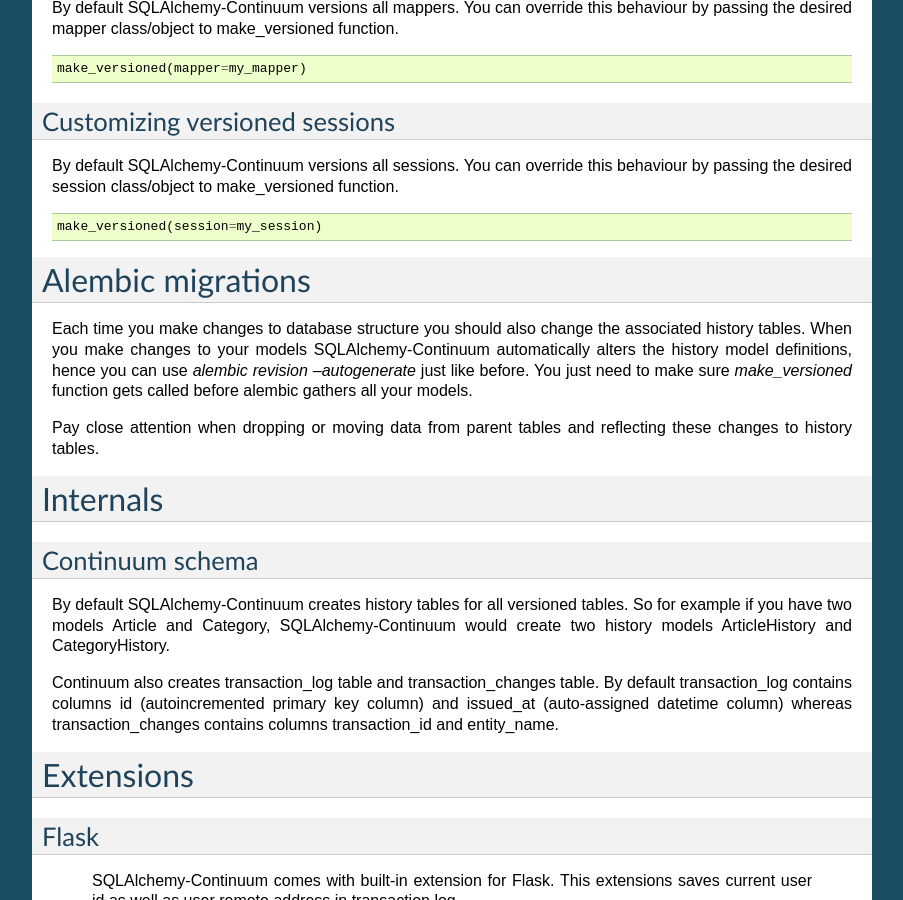
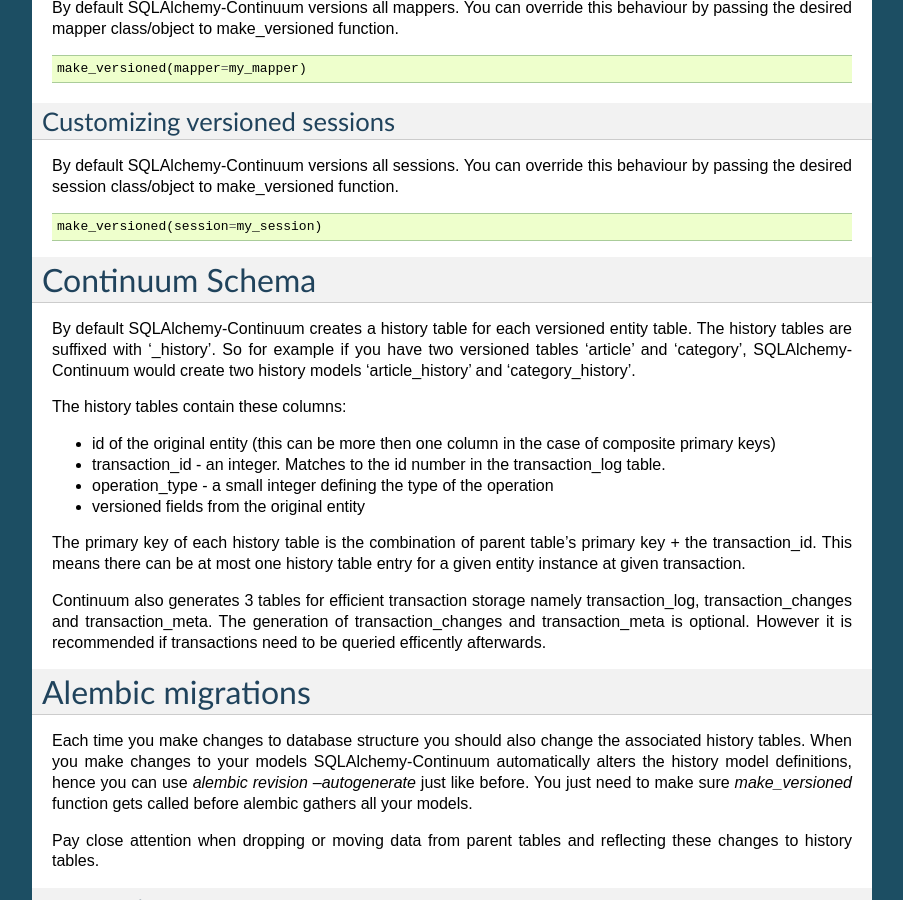
Before and after one commit to kvesteri/sqlalchemy-continuum, a Sphinx documentation site: the page built from docs/index.rst, in a window 1280 px wide and 900 px high, scrolled down 6272 px. Shown: the whole window, without its empty margins (198-1101 px from the left). Built offline with Sphinx 7.4.7, drawn with Linux system fonts in a browser that asks for light colours; some of the changed text lies outside the part shown.

Commit message:
Updated docs

```diff
--- a/docs/index.rst
+++ b/docs/index.rst
@@ -450,23 +450,30 @@ By default SQLAlchemy-Continuum versions all sessions. You can override this beh
     make_versioned(session=my_session)
 
 
+
+Continuum Schema
+================
+
+By default SQLAlchemy-Continuum creates a history table for each versioned entity table. The history tables are suffixed with '_history'. So for example if you have two versioned tables 'article' and 'category', SQLAlchemy-Continuum would create two history models 'article_history' and 'category_history'.
+
+The history tables contain these columns:
+
+* id of the original entity (this can be more then one column in the case of composite primary keys)
+* transaction_id - an integer. Matches to the id number in the transaction_log table.
+* operation_type - a small integer defining the type of the operation
+* versioned fields from the original entity
+
+The primary key of each history table is the combination of parent table's primary key + the transaction_id. This means there can be at most one history table entry for a given entity instance at given transaction.
+
+Continuum also generates 3 tables for efficient transaction storage namely transaction_log, transaction_changes and transaction_meta. The generation of transaction_changes and transaction_meta is optional. However it is recommended if transactions need to be queried efficently afterwards.
+
+
 Alembic migrations
 ==================
 
 Each time you make changes to database structure you should also change the associated history tables. When you make changes to your models SQLAlchemy-Continuum automatically alters the history model definitions, hence you can use `alembic revision --autogenerate` just like before. You just need to make sure `make_versioned` function gets called before alembic gathers all your models.
 
 Pay close attention when dropping or moving data from parent tables and reflecting these changes to history tables.
-
-
-Internals
-=========
-
-Continuum schema
-----------------
-
-By default SQLAlchemy-Continuum creates history tables for all versioned tables. So for example if you have two models Article and Category, SQLAlchemy-Continuum would create two history models ArticleHistory and CategoryHistory.
-
-Continuum also creates transaction_log table and transaction_changes table. By default transaction_log contains columns id (autoincremented primary key column) and issued_at (auto-assigned datetime column) whereas transaction_changes contains columns transaction_id and entity_name.
 
 
 Extensions
```
